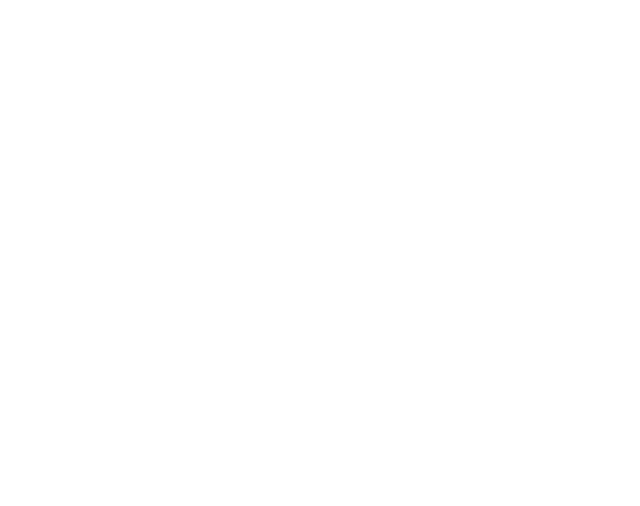
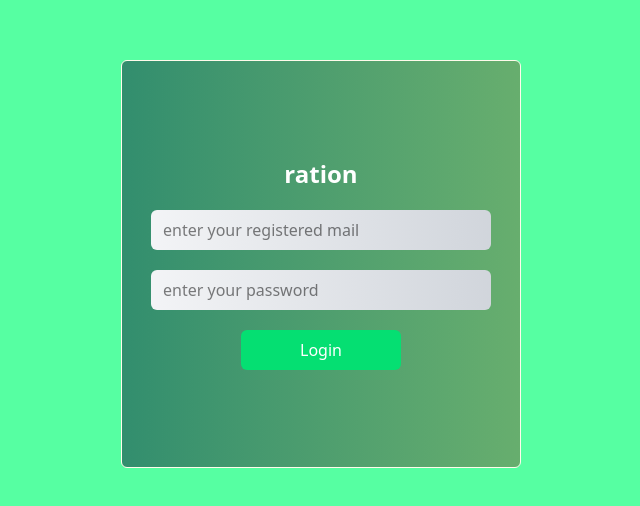
Before and after one commit to lad-bhargav/ration, a React (Vite) app in the folder frontend/: page /login in a window 1280 px wide. Before the commit this address had no page. Shown: the part 136-642 px from the top of the page, without its empty margins (319-959 px from the left). Built offline with nearby package versions, Linux system fonts and the light colour scheme.

Commit message:
login is working

```diff
--- a/frontend/src/Components/Navbar.jsx
+++ b/frontend/src/Components/Navbar.jsx
@@ -1,11 +1,18 @@
+import { Link } from "react-router-dom";
 
-export default function Navbar(){
-    return(
-        <div className="navbar h-[10vh] bg-gradient-to-r from-[#08CB00] to-[#538000] text-white flex-row gap-9 flex justify-center items-center">
-            <a href="/" className="font-bold text-xl cursor-pointer">ration</a>
-            <input type="text" placeholder="Search your ration here..."/>
-            <a href="/signup">sign-up</a>
-            <a href="/login">log-in</a>
-        </div>
-    );
+export default function Navbar() {
+  return (
+    <div className="navbar h-[10vh] bg-gradient-to-r from-[#08CB00] to-[#538000] text-white flex-row gap-9 flex justify-center items-center">
+      <Link to="/" className="font-bold text-xl cursor-pointer">
+        ration
+      </Link>
+      <input
+        type="text"
+        placeholder="Search your ration here..."
+        className="px-2 py-1 rounded-lg text-white w-sm border-1"
+      />
+      <Link to="/signup">sign-up</Link>
+      <Link to="/login">log-in</Link>
+    </div>
+  );
 }
--- /dev/null
+++ b/frontend/src/Pages/Login.jsx
@@ -0,0 +1,53 @@
+import { useState } from "react";
+import { useNavigate } from "react-router-dom";
+import axios from "axios";
+
+export default function Login(){
+    const [password, setPassword] = useState("");
+    const [email, setEmail] = useState("");
+
+    const navigate = useNavigate();
+
+    let onSubmitFcn = async (e) => {
+        e.preventDefault();
+
+        try {
+            const LoginAPI = await axios.post("http://localhost:8080/login", {
+                password,
+                email,
+            });
+
+            if (LoginAPI.data.message === "login") {
+                localStorage.setItem("email",email);
+                navigate("/", { replace: true });
+            } else {
+                alert("Invalid email or password");
+            }
+    } catch (err) {
+        console.error(err);
+        alert("Fill Proper Details Please Try Again");
+    }
+  };
+    return (
+    <div className="h-screen w-screen flex flex-col justify-center items-center bg-[#56ffa2]">
+      <form className="card bg-gradient-to-r border-amber-50 border-1 from-[#328E6E] to-[#67AE6E] h-102 w-100 rounded-md text-center flex flex-col justify-center items-center">
+        <h1 className="font-bold text-2xl text-white">ration</h1>
+        <input className="in"
+          type="email"
+          placeholder="enter your registered mail"
+          name="email"
+          value={email}
+          onChange={(e) => setEmail(e.target.value)}
+        />
+        <input className="in"
+          type="password"
+          placeholder="enter your password"
+          name="password"
+          value={password}
+          onChange={(e) => setPassword(e.target.value)}
+        />
+        <button type="submit" className="mt-5 text-white h-10 w-40 rounded-md cursor-pointer bg-green-400" onClick={onSubmitFcn}>Login</button>
+      </form>
+    </div>
+    )
+}
--- a/frontend/src/Pages/Signup.jsx
+++ b/frontend/src/Pages/Signup.jsx
@@ -31,7 +31,7 @@
   };
 
   return (
-    <div className="h-screen w-screen flex flex-col justify-center items-center bg-green-950">
+    <div className="h-screen w-screen flex flex-col justify-center items-center bg-[#ADFF2F]">
       <form className="card bg-gradient-to-r from-[#328E6E] to-[#67AE6E] h-102 w-100 rounded-md text-center flex flex-col justify-center items-center">
         <h1 className="font-bold text-2xl text-white">ration</h1>
         <input className="in"
--- a/frontend/src/main.jsx
+++ b/frontend/src/main.jsx
@@ -1,10 +1,11 @@
 import { StrictMode } from 'react'
 import { createRoot } from 'react-dom/client'
-import { BrowserRouter, Routes, Route } from "react-router";
+import { BrowserRouter, Routes, Route } from "react-router-dom";
 import './index.css'
 
 import App from './App.jsx'
 import Signup from './Pages/Signup.jsx'
+import Login from './Pages/Login.jsx';
 
 createRoot(document.getElementById('root')).render(
   <StrictMode>
@@ -12,6 +13,7 @@
       <Routes>
         <Route path="/" element={<App />} />
         <Route path="/signup" element={<Signup />} />
+        <Route path='/login' element = {<Login />} />
       </Routes>
     </BrowserRouter>
   </StrictMode>,
```
Also changed, not shown: 1 other file (tests, documents, lock files or other folders).
